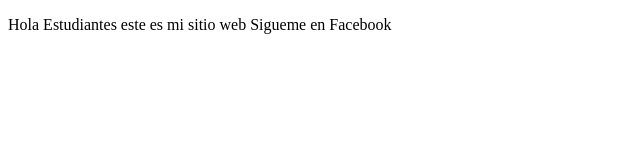
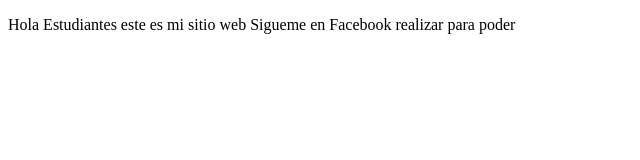
Before and after one commit to hercules1010/proyectoDemoCursoPrework, a plain HTML site: page index.html in a window 1280 px wide. Shown: the whole page, without its empty margins (0-640 px from the left). Drawn offline with Linux system fonts and the light colour scheme.

Commit message:
Cambios agregamos sitio de Edgar

```diff
--- a/index.html
+++ b/index.html
@@ -8,7 +8,7 @@
 <body>
     <p>
         Hola Estudiantes este es mi sitio web
-        Sigueme en Facebook
+        Sigueme en Facebook realizar para poder
     </p>
 </body>
 </html>
```
